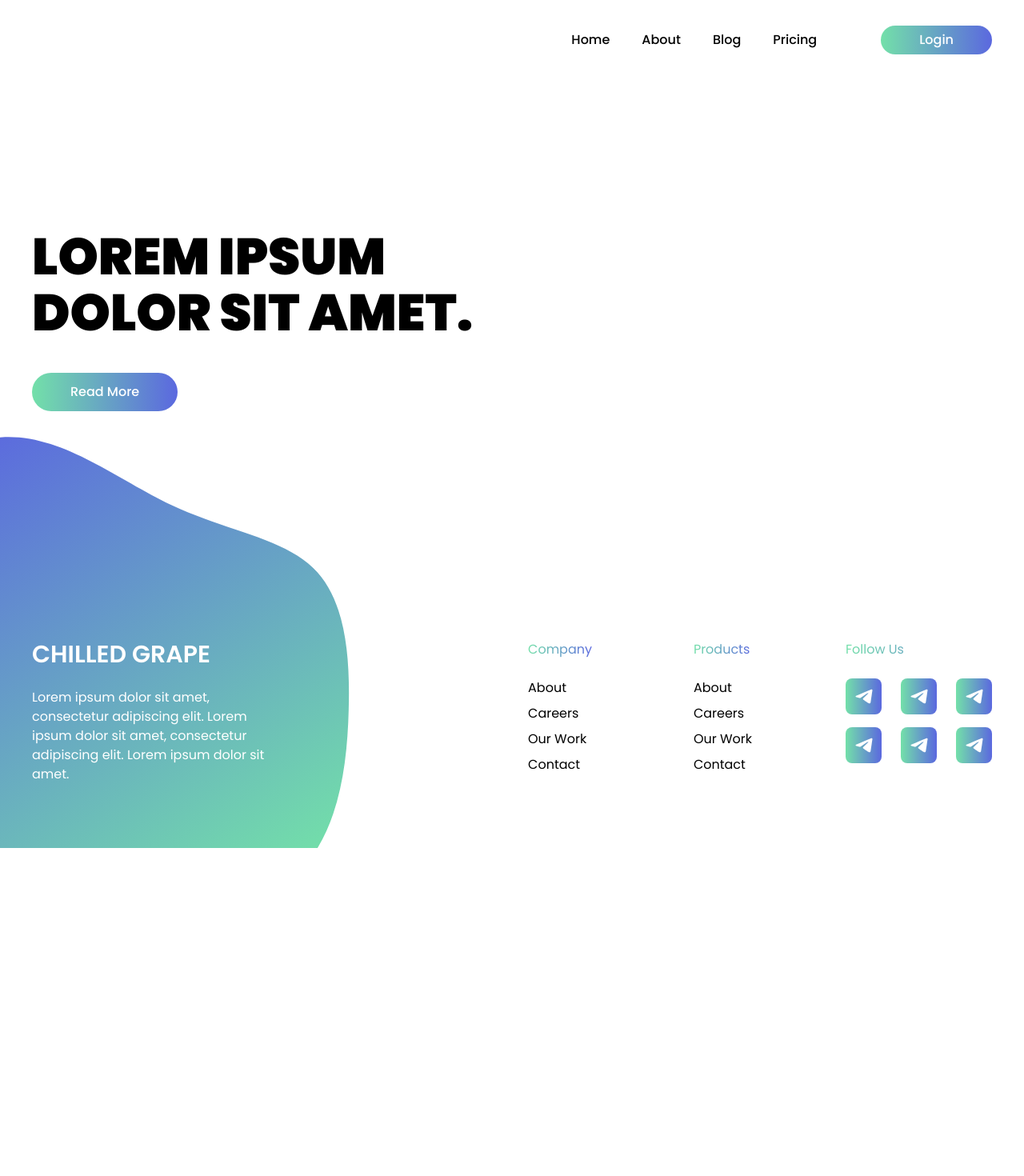
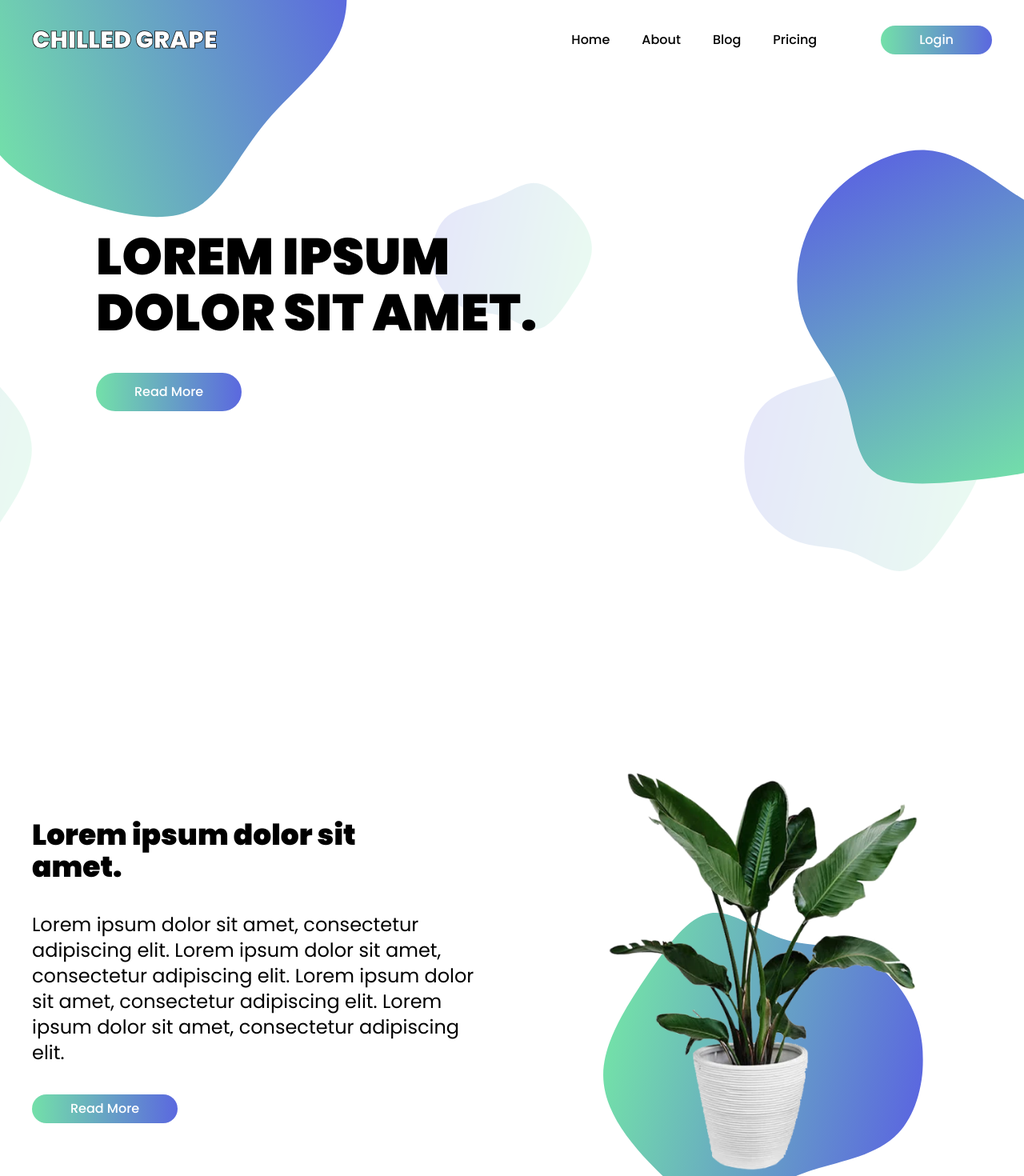
Before and after one commit to czxanas/Product-Listing-Design, a Nuxt app: page / in a window 1280 px wide. Shown: the top 1470 px of the page at 80% size. Before the commit the page ends 1060 px from the top, so only its background shows below. Built offline with nearby package versions, Linux system fonts and the light colour scheme.

Commit message:
Description Section completed

```diff
--- /dev/null
+++ b/components/Description.vue
@@ -0,0 +1,35 @@
+<script setup lang='ts'>
+// Your JavaScript/TypeScript code here
+const url = useRequestURL()
+</script>
+
+
+<template>
+    <!-- Your template code here -->
+    <section class="relative grid grid-cols-2 gap-y-24 gap-x-14">
+        <div class="col-span-1 max-lg:col-span-2">
+            <div class="flex flex-col justify-center h-full gap-9">
+                <h3 class="max-w-[520px] text-4xl font-[900]">Lorem ipsum dolor sit amet.</h3>
+                <p class="max-w-[643px] text-2xl">Lorem ipsum dolor sit amet, consectetur adipiscing elit. Lorem ipsum
+                    dolor sit amet, consectetur
+                    adipiscing elit. Lorem ipsum dolor sit amet, consectetur adipiscing elit. Lorem ipsum dolor sit
+                    amet, consectetur adipiscing elit.</p>
+                <AtomicButton size="small" text="Read More" />
+            </div>
+        </div>
+
+        <div class="relative col-span-1 max-lg:col-span-2">
+            <div class="absolute -translate-x-1/2 md:-translate-y-[20%] top-1/2 left-1/2 w-[70%] max-md:w-[75vw] duration-300">
+                <AtomicWaver />
+            </div>
+            <div class="relative flex items-center justify-center">
+                <NuxtImg width="454" height="584" class="max-h-[500px] object-contain" :src="`${url.origin}/images/Flower.webp`" />
+            </div>
+        </div>
+    </section>
+</template>
+
+
+<style scoped>
+/* Your styles here */
+</style>
--- a/components/Footer.vue
+++ b/components/Footer.vue
@@ -5,7 +5,7 @@
 
 <template>
     <!-- Your template code here -->
-    <footer class="relative pb-20">
+    <footer class="relative z-20 pb-16">
         <Container class="relative">
             <div class="absolute -top-[250px] -left-[250px] rotate-[225deg] -z-10"
                 style="width: clamp(700px,40vw,1000px);">
--- a/components/Header.vue
+++ b/components/Header.vue
@@ -8,7 +8,7 @@
     <header
         class="fixed top-0 left-1/2 -translate-x-1/2 z-50 flex items-center justify-between w-full py-8 max-w-[1440px]">
         <Container class="flex items-center justify-between w-full">
-            <h1 class="text-3xl text-white font-[900] ">CHILLED GRAPE</h1>
+            <h1 class="text-3xl text-white font-[900] " style="-webkit-text-stroke-width: .75px; -webkit-text-stroke-color: #000">CHILLED GRAPE</h1>
 
             <nav class="flex items-center gap-20">
                 <ul class="flex gap-10 font-medium">
--- a/components/Hero.vue
+++ b/components/Hero.vue
@@ -5,14 +5,44 @@
 
 <template>
     <!-- Your template code here -->
-    <section class="w-full min-h-[100dvh] flex items-center">
-        <div class="flex flex-col gap-10">
+    <section class="relative w-full min-h-[100dvh] flex items-center">
+        <div class="relative z-20 flex flex-col gap-10 pl-0 md:pl-[80px] duration-300">
             <h2 class="flex flex-col text-[64px] font-[900] leading-[1.1]">
                 <span>LOREM IPSUM</span>
                 <span>DOLOR SIT AMET.</span>
             </h2>
 
             <AtomicButton size="large" text="Read More" />
+        </div>
+
+        <!-- ======================================= ATOMIC - ABSOLUTE ======================================= -->
+        <!-- ======================================= ATOMIC - ABSOLUTE ======================================= -->
+
+        <!-- Atomic Wavers -->
+        <div class="absolute max-w-[500px] -top-[200px] -left-[100px] -rotate-[30deg]">
+            <AtomicWaver />
+        </div>
+
+        <!-- Atomic Wavers -->
+        <div
+            class="absolute max-w-[200px] opacity-15 top-[40%] -translate-y-1/2 left-1/2 -translate-x-1/2 -rotate-[180deg]">
+            <AtomicWaver />
+        </div>
+
+        <!-- Atomic Wavers -->
+        <div class="absolute max-w-[300px] opacity-15 top-[55%] left-2/3 translate-x-[30%] -rotate-[180deg]">
+            <AtomicWaver />
+        </div>
+
+        <!-- Atomic Wavers -->
+        <div class="absolute max-w-[300px] opacity-15 top-[55%] left-0 -translate-x-[100%] -rotate-[180deg]">
+            <AtomicWaver />
+        </div>
+
+        <!-- Atomic Wavers -->
+        <div
+            class="absolute max-w-[500px] min-w-[450px] top-1/2 -translate-y-1/2 left-2/3 translate-x-[30%] -rotate-[130deg]">
+            <AtomicWaver />
         </div>
     </section>
 </template>
--- a/nuxt.config.ts
+++ b/nuxt.config.ts
@@ -1,7 +1,7 @@
 // https://nuxt.com/docs/api/configuration/nuxt-config
 export default defineNuxtConfig({
   compatibilityDate: '2024-04-03',
-  devtools: { enabled: false },
+  devtools: { enabled: true },
   modules: ['@vueuse/nuxt', '@nuxtjs/tailwindcss', '@nuxt/image', /* '@nuxt/fonts' */],
   app: {
     head: {
--- a/pages/index.vue
+++ b/pages/index.vue
@@ -9,6 +9,14 @@
         <Container>
             <Hero />
         </Container>
+
+        <div class="mb-[164px]" />
+
+        <Container>
+            <Description />
+        </Container>
+
+        <div class="mb-[600px]" />
     </div>
 </template>
 
```
Also changed, not shown: public/images/Flower.webp (added), 1 other file (tests, documents, lock files or other folders).
